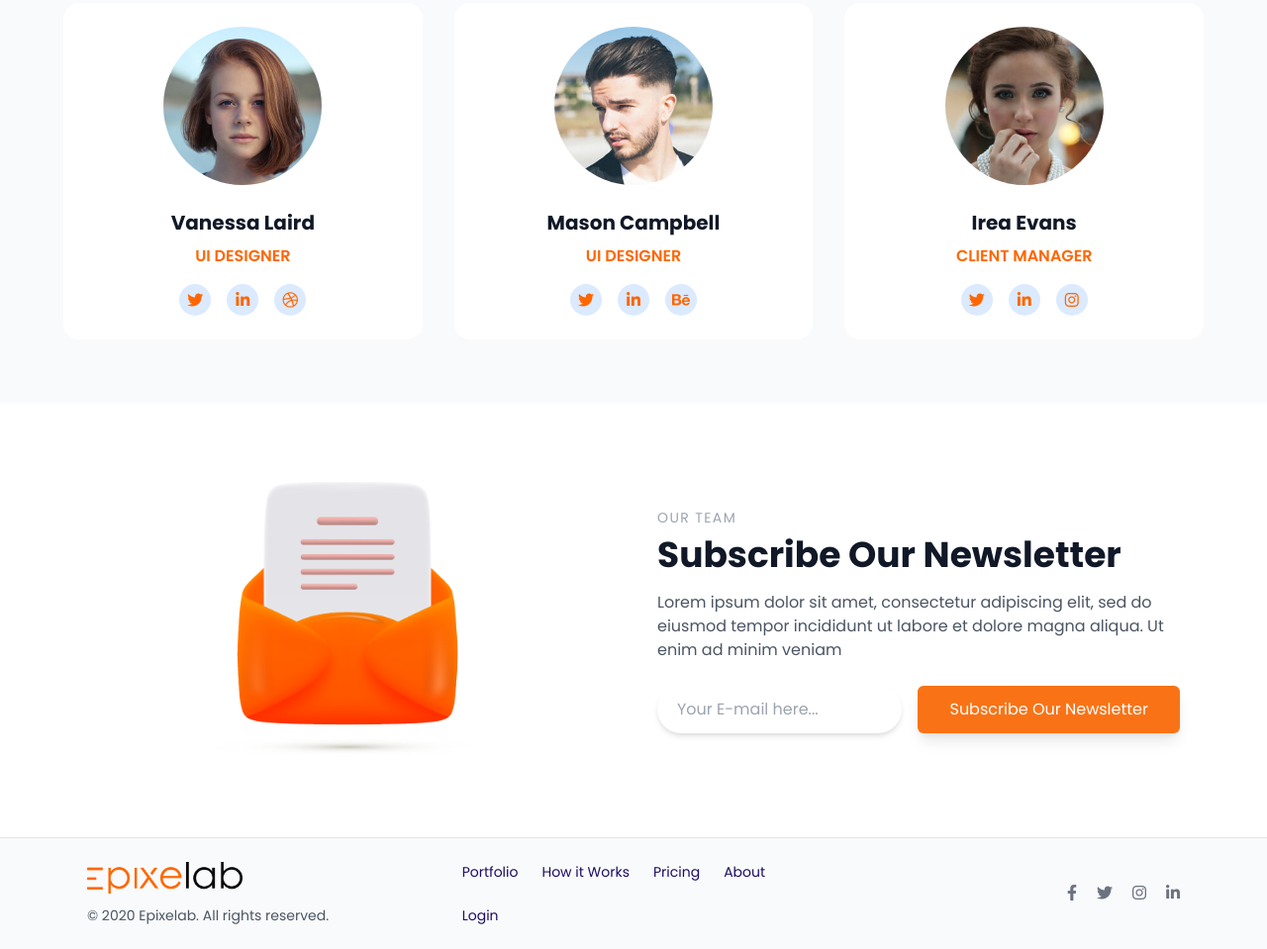
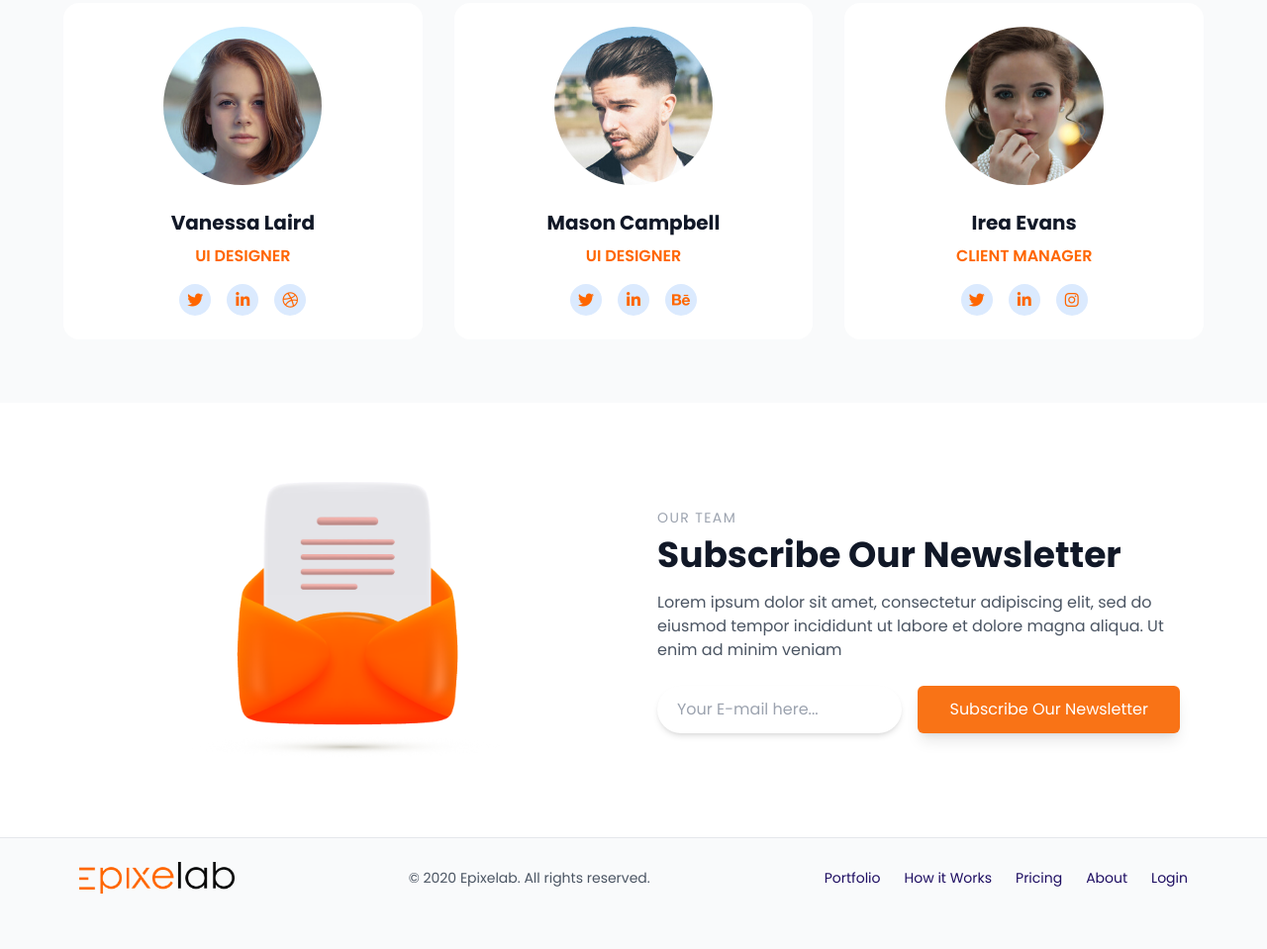
Before and after one commit to arif-bin-shofi/Landing-Page, a plain HTML site: page index.html in a window 1280 px wide. Shown: the part 2732-3691 px from the top of the page at 99% size. After the commit the page ends 3659 px from the top, so only its background shows below. Drawn offline with nearby package versions, Linux system fonts and the light colour scheme.

Commit message:
Updated Footer

```diff
--- a/index.html
+++ b/index.html
@@ -622,7 +622,7 @@
     <!-- Footer -->
     <footer class="border-t py-6">
       <div
-        class="max-w-6xl mx-auto px-6 grid grid-cols-1 md:grid-cols-3 gap-8 items-center"
+        class="max-w-6xl mx-auto flex flex-col md:flex-row justify-between items-center px-4 gap-6"
       >
         <!-- Left: Logo + Copyright -->
         <div class="flex flex-col items-center md:items-start space-y-3">
@@ -631,36 +631,27 @@
             alt="logo"
             class="h-8 w-auto object-contain"
           />
-          <p class="text-gray-600 text-sm text-center md:text-left">
+
+        </div>
+         <p class="text-gray-600 text-sm text-center md:text-left">
             © 2020 Epixelab. All rights reserved.
           </p>
-        </div>
 
         <!-- Middle: Navigation Links -->
         <div class="flex justify-center">
-          <div class="flex flex-wrap gap-6 text-sm text-[#1E0E62]">
+          <!-- Desktop Menu -->
+          <div class="hidden md:flex flex-wrap gap-6 text-sm text-[#1E0E62]">
             <a href="#" class="hover:text-accent transition">Portfolio</a>
             <a href="#" class="hover:text-accent transition">How it Works</a>
             <a href="#" class="hover:text-accent transition">Pricing</a>
             <a href="#" class="hover:text-accent transition">About</a>
             <a href="#" class="hover:text-accent transition">Login</a>
           </div>
-        </div>
 
-        <!-- Right: Social Icons -->
-        <div class="flex justify-center md:justify-end space-x-5">
-          <a href="#" class="text-gray-500 hover:text-accent transition">
-            <i class="fab fa-facebook-f"></i>
-          </a>
-          <a href="#" class="text-gray-500 hover:text-accent transition">
-            <i class="fab fa-twitter"></i>
-          </a>
-          <a href="#" class="text-gray-500 hover:text-accent transition">
-            <i class="fab fa-instagram"></i>
-          </a>
-          <a href="#" class="text-gray-500 hover:text-accent transition">
-            <i class="fab fa-linkedin-in"></i>
-          </a>
+          <!-- Mobile Menu -->
+          <div class="md:hidden text-sm text-[#1E0E62]">
+            <a href="#" class="hover:text-accent transition">Login</a>
+          </div>
         </div>
       </div>
     </footer>
```
